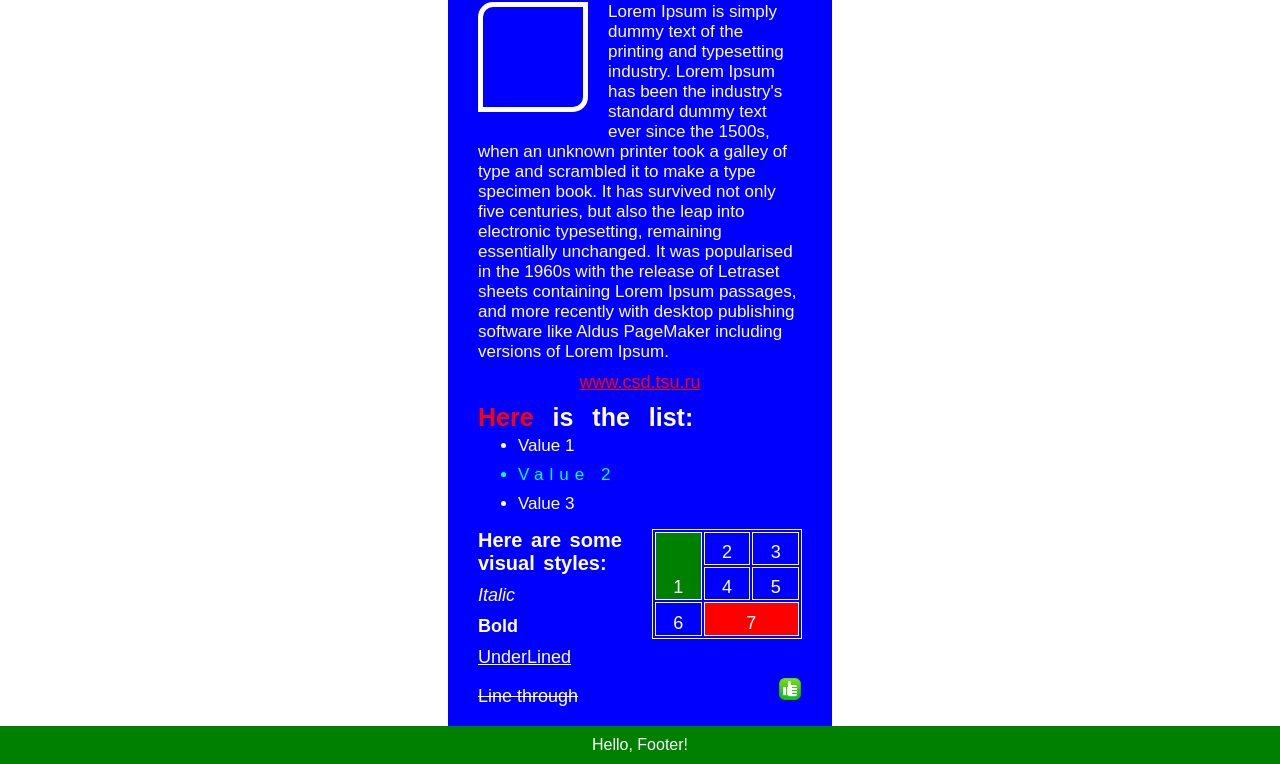
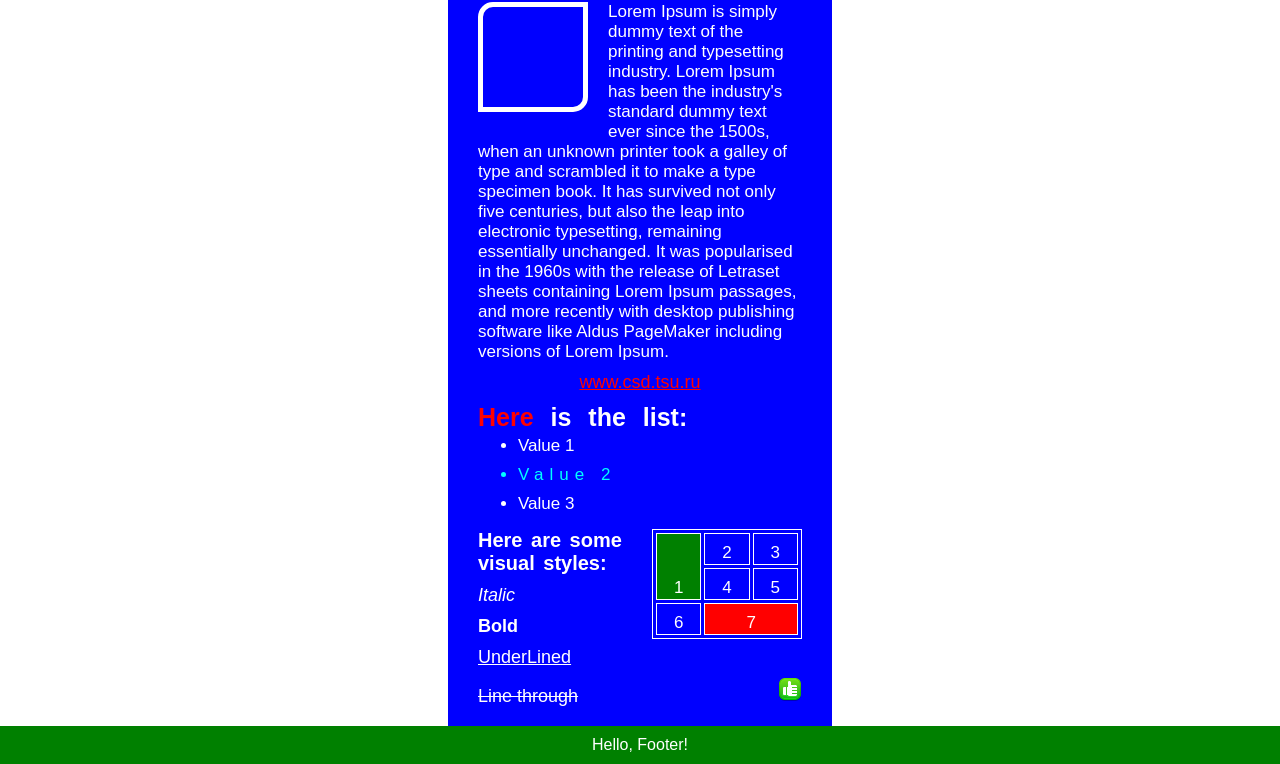
Before and after one commit to offmaNULL/932103.bychkov.nikita.lab1, a plain HTML site: page index.html in a window 1280 px wide. Shown: the part 116-880 px from the top of the page. Drawn offline with Linux system fonts and the light colour scheme.

Commit message:
last update
Fixed font size and word spacing

Исправлен размер шрифтов и расстояние между словами

```diff
--- a/style.css
+++ b/style.css
@@ -52,7 +52,7 @@ td{
 
 .here-isTXT{
     font-size: 25px;
-    word-spacing: 12px;
+    word-spacing: 10px;
     margin-top: 10px;
     margin-bottom: 0px;}
 
@@ -82,9 +82,12 @@ table{
     height: 110px;
     float: right;
     border: 1px solid;
+    border-spacing: 3px;
     margin-right: 0px;}
 
-.inTableTXT{vertical-align: bottom;}
+.inTableTXT{
+    vertical-align: bottom;
+    font-size: 17px;}
 
 .table_one{background-color: green;}
 
```
